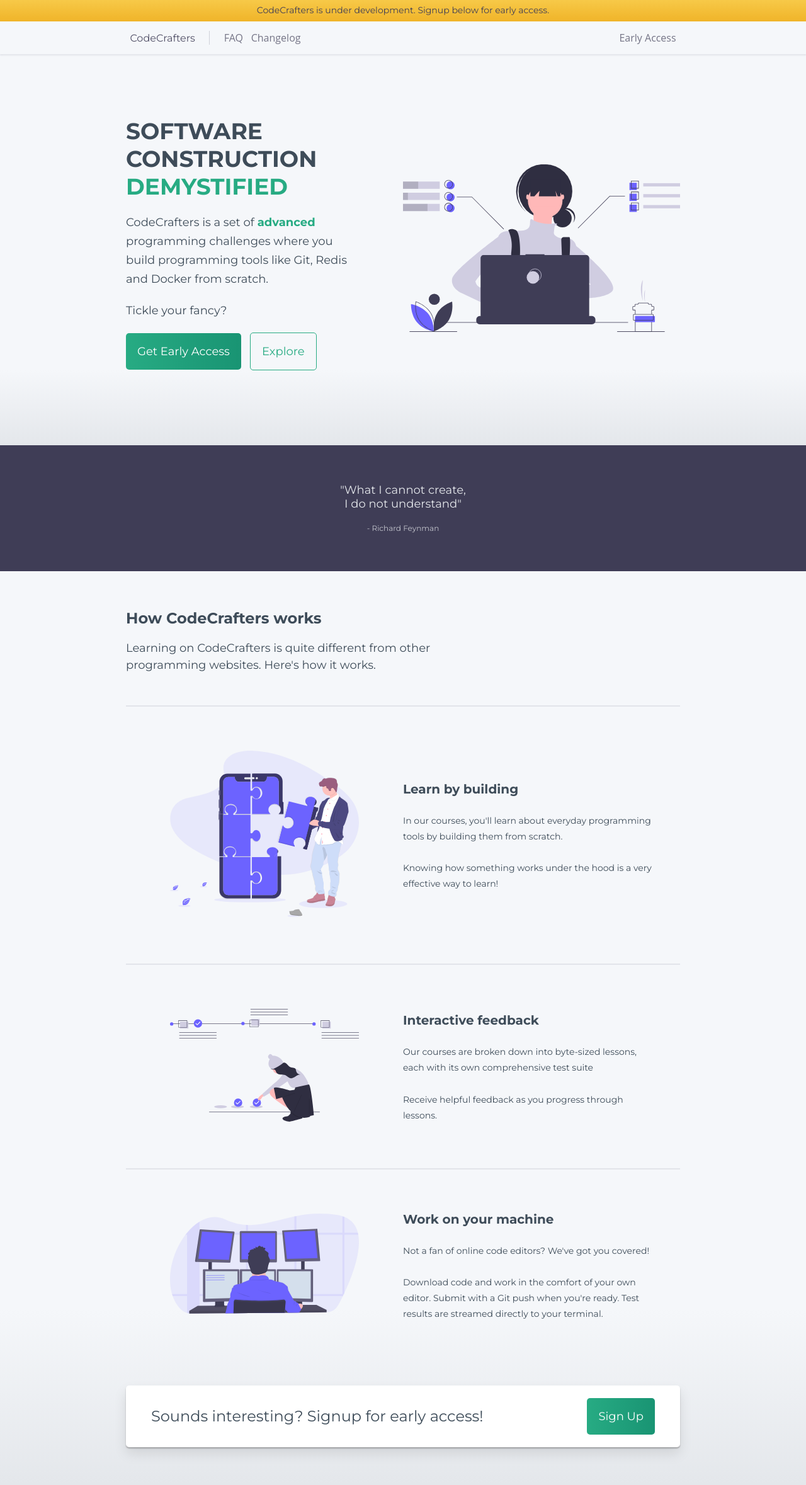
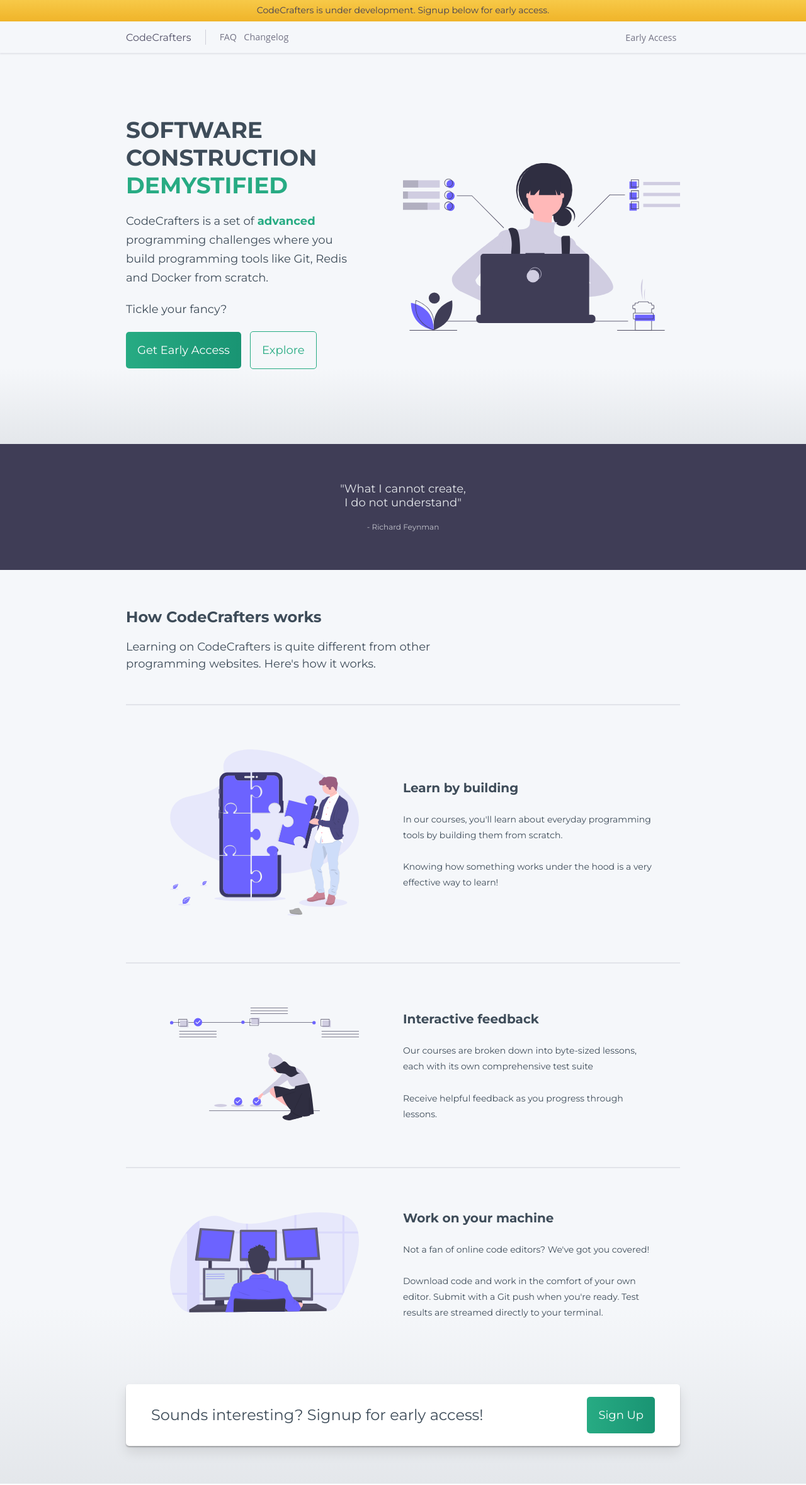
Before and after one commit to tapankavasthi/alpha-landing, a Jekyll site: the page built from index.html, in a window 1280 px wide. Shown: the whole page at 63% size. Built offline with Jekyll 4.4.1, drawn with Linux system fonts in a browser that asks for light colours.

Commit message:
More header style changes

```diff
--- a/css/style.css
+++ b/css/style.css
@@ -143,6 +143,8 @@
 .nav {
     display: flex;
     font-family: "Open Sans", sans-serif;
+    min-height: 50px;
+    align-items: center;
 }
 
 .nav .left {
@@ -154,22 +156,18 @@
     text-align: right;
 }
 
-.nav {
-    padding-top: 15px;
-    padding-bottom: 15px;
-}
-
 .nav .divider {
     width: 1px;
     background-color: rgba(63, 61, 86, 0.2);
     margin-left: 1em;
     margin-right: 1em;
+    height: 1.5em;
 
 }
 
 .nav .link {
     display: inline-block;
-    font-size: 1em;
+    font-size: 0.9em;
     font-weight: normal;
     margin: 0px 0px 0px 0px;
     padding: 0em 0.4em;
@@ -177,8 +175,10 @@
 }
 
 .nav .link.logo {
+    font-size: 1em;
     font-family: "Montserrat", sans-serif;
     color: rgba(63, 61, 86, 0.9);
+    padding-left: 0em;
 }
 
 .nav .link:hover {
```
